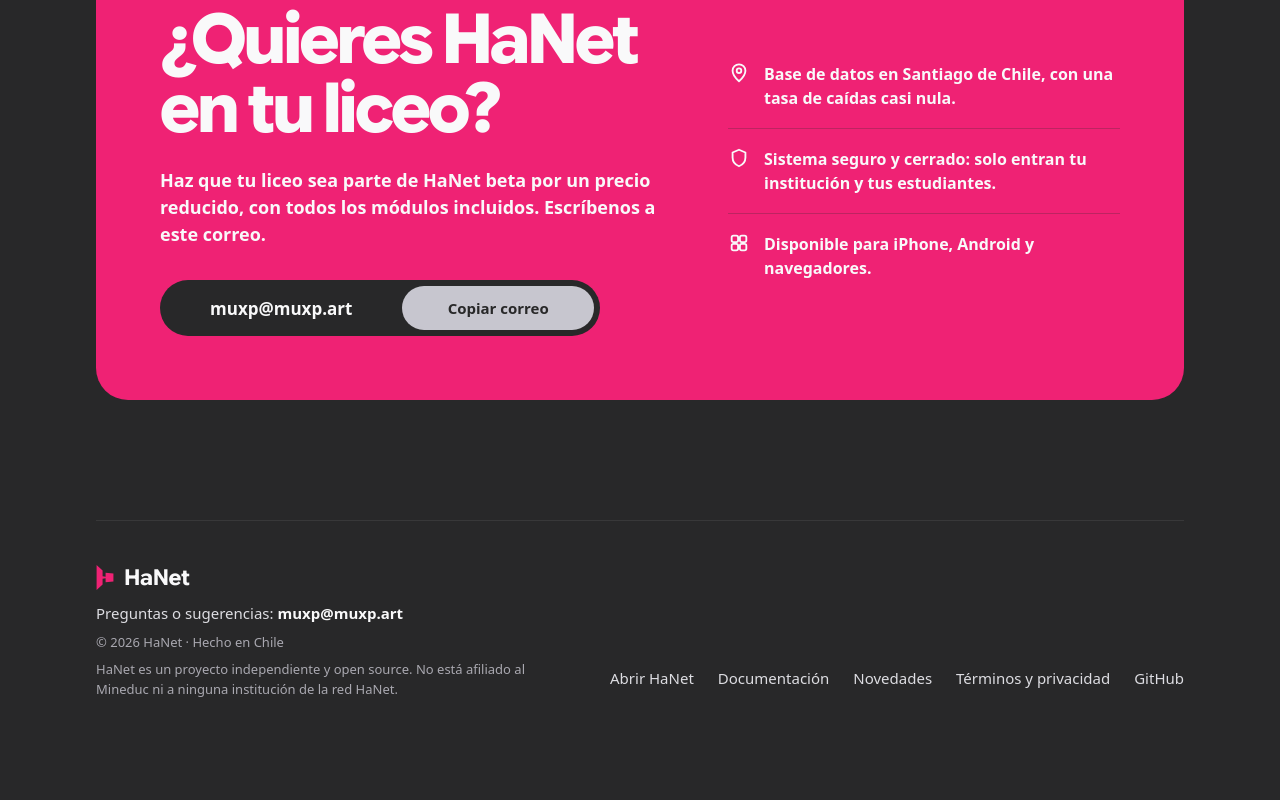
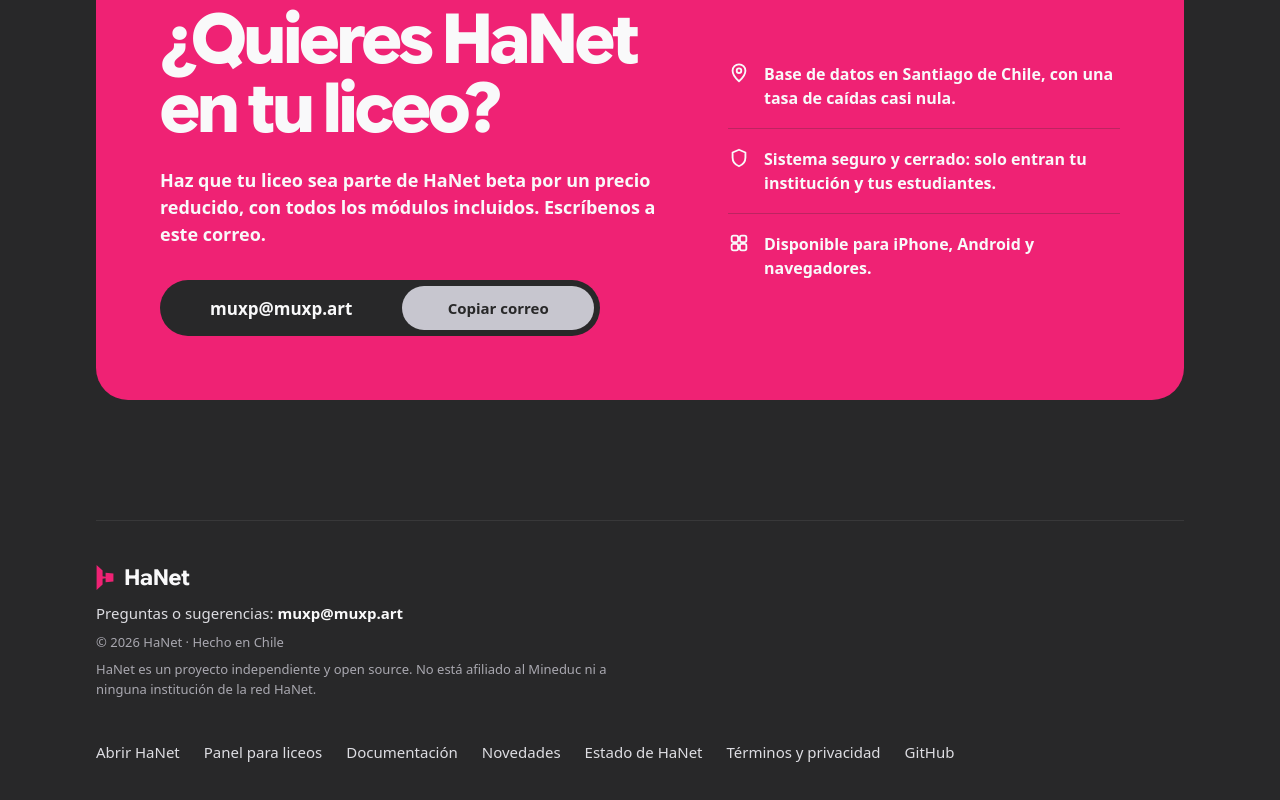
Before and after one commit to HaNet-Chile/landing, an Astro site: page / in a window 1280 px wide. Shown: the part 10879-11679 px from the top of the page. Before the commit the page ends 11626 px from the top, so only its background shows below. Built offline with nearby package versions, Linux system fonts and the light colour scheme; Astro itself is replaced by a stand-in of ours.

Commit message:
Footer: links al panel y al estado de HaNet
Co-Authored-By: Claude Opus 5.5 <noreply@anthropic.com>
Claude-Session: https://claude.ai/code/session_01RoT1FfGw6kg86kvisCPU9w

```diff
--- a/src/data/content.ts
+++ b/src/data/content.ts
@@ -1,6 +1,8 @@
 // Textos del landing. Las dos vistas: "liceos" (la predeterminada) y "est" (estudiantes).
 export const APP_URL = 'https://app.hanet.muxp.art';
 export const DOCS_URL = 'https://docs.hanet.muxp.art/';
+export const PANEL_URL = 'https://panel.hanet.muxp.art';
+export const STATUS_URL = 'https://status.hanet.muxp.art';
 export const TERMS_URL = 'https://id.hanet.muxp.art/terminos';
 export const GITHUB_URL = 'https://github.com/HaNet-Chile/hanetcl';
 export const EMAIL = 'muxp@muxp.art';
--- a/src/pages/index.astro
+++ b/src/pages/index.astro
@@ -7,7 +7,7 @@ import Marquee from '../components/react/Marquee';
 import ScratchCard from '../components/react/ScratchCard';
 import changelog from '../data/changelog.json';
 import {
-  APP_URL, AUDS, DAY, DOCS_URL, EMAIL, GITHUB_URL, HERO, NAV, PASOS, ROLES, SITE_URL, SWAPS, TERMS_URL, TITLES, TOUR,
+  APP_URL, AUDS, DAY, DOCS_URL, EMAIL, GITHUB_URL, HERO, NAV, PANEL_URL, PASOS, ROLES, SITE_URL, STATUS_URL, SWAPS, TERMS_URL, TITLES, TOUR,
   type Aud, type Screen,
 } from '../data/content';
 
@@ -305,8 +305,10 @@ const arrow = 'M7 17L17 7M9 7h8v8';
   </div>
   <nav class="foot__nav" aria-label="Pie de página">
     <a href={APP_URL}>Abrir HaNet</a>
+    <a href={PANEL_URL}>Panel para liceos</a>
     <a href={DOCS_URL}>Documentación</a>
     <a href="#novedades">Novedades</a>
+    <a href={STATUS_URL}>Estado de HaNet</a>
     <a href={TERMS_URL}>Términos y privacidad</a>
     <a href={GITHUB_URL}>GitHub</a>
   </nav>
```
